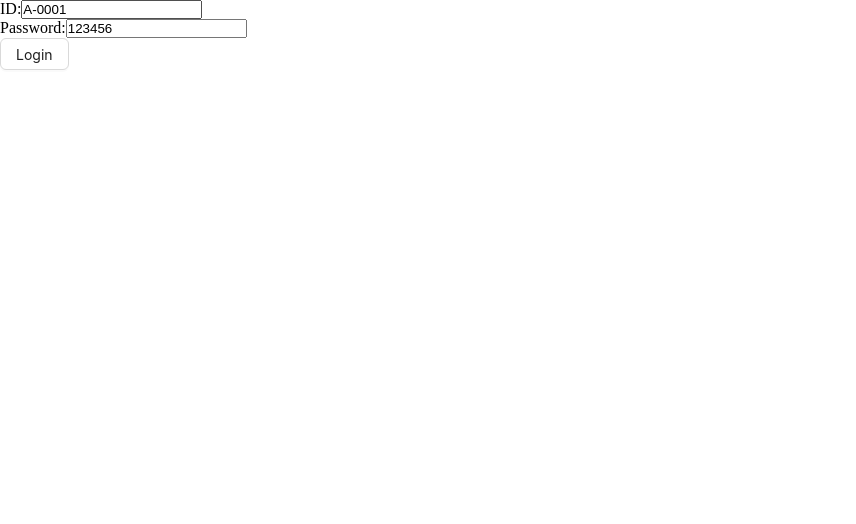
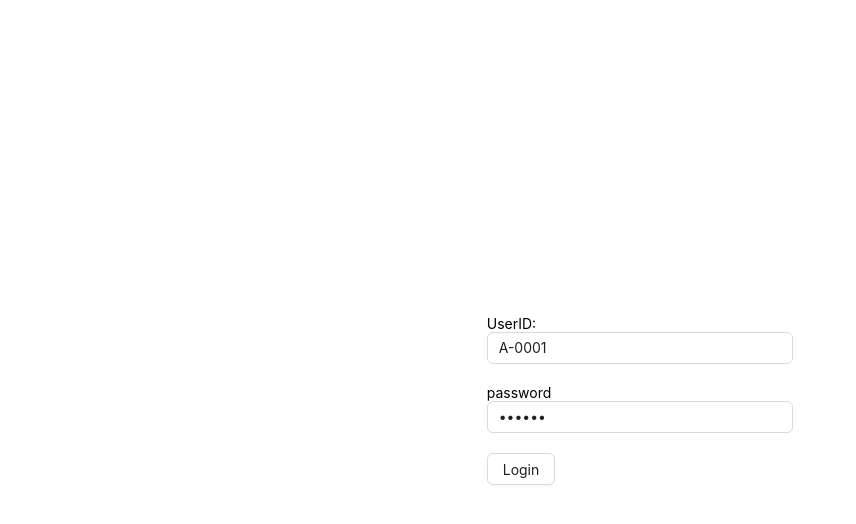
Before and after one commit to ysarafat/ph-university-forntend, a React (Vite) app: page /login in a window 1280 px wide. Shown: the top 524 px of the page, without its empty margins (0-856 px from the left). Built offline with nearby package versions, Linux system fonts and the light colour scheme.

Commit message:
reuseable form

```diff
--- /dev/null
+++ b/src/components/form/PHForm.tsx
@@ -0,0 +1,30 @@
+import { FC, ReactNode } from "react";
+import {
+  FieldValues,
+  FormProvider,
+  SubmitHandler,
+  useForm,
+} from "react-hook-form";
+type TPHFormConfig = {
+  defaultValues?: Record<string, any>;
+};
+type TPHFormProps = {
+  onSubmit: SubmitHandler<FieldValues>;
+  children: ReactNode;
+} & TPHFormConfig;
+
+const PHForm: FC<TPHFormProps> = ({ onSubmit, children, defaultValues }) => {
+  const formConfig: TPHFormConfig = {};
+  if (defaultValues) {
+    formConfig["defaultValues"] = defaultValues;
+  }
+  const methods = useForm(formConfig);
+
+  return (
+    <FormProvider {...methods}>
+      <form onSubmit={methods.handleSubmit(onSubmit)}>{children}</form>
+    </FormProvider>
+  );
+};
+
+export default PHForm;
--- /dev/null
+++ b/src/components/form/PHInput.tsx
@@ -0,0 +1,21 @@
+import { Input } from "antd";
+import { FC } from "react";
+import { Controller } from "react-hook-form";
+type TPHInput = {
+  type: string;
+  name: string;
+  label?: string;
+};
+const PHInput: FC<TPHInput> = ({ type, name, label }) => {
+  return (
+    <div style={{ marginBottom: "20px" }}>
+      <label htmlFor={name}>{label}</label>
+      <Controller
+        name={name}
+        render={({ field }) => <Input {...field} type={type} id={name} />}
+      />
+    </div>
+  );
+};
+
+export default PHInput;
--- a/src/pages/Login.tsx
+++ b/src/pages/Login.tsx
@@ -1,7 +1,9 @@
-import { Button } from "antd";
-import { FieldValues, useForm } from "react-hook-form";
+import { Button, Row } from "antd";
+import { FieldValues } from "react-hook-form";
 import { useNavigate } from "react-router-dom";
 import { toast } from "sonner";
+import PHForm from "../components/form/PHForm";
+import PHInput from "../components/form/PHInput";
 import { useLoginMutation } from "../redux/features/auth/authApi";
 import { TUser, setUser } from "../redux/features/auth/authSlice";
 import { useAppDispatch } from "../redux/hook";
@@ -11,14 +13,13 @@
   const dispatch = useAppDispatch();
   const [login] = useLoginMutation();
 
-  const { register, handleSubmit } = useForm({
-    defaultValues: {
-      userId: "A-0001",
-      password: "123456",
-    },
-  });
+  const defaultValues = {
+    userId: "A-0001",
+    password: "123456",
+  };
   const onSubmit = async (data: FieldValues) => {
     const toastId = toast.loading("Logging in");
+
     try {
       const userInfo = {
         id: data.userId,
@@ -41,25 +42,15 @@
     }
   };
   return (
-    <form onSubmit={handleSubmit(onSubmit)}>
-      <div>
-        <label htmlFor="id">ID:</label>
-        <input
-          type="text"
-          id="id"
-          {...register("userId", { required: true })}
-        />
-      </div>
-      <div>
-        <label htmlFor="password">Password:</label>
-        <input
-          type="text"
-          id="password"
-          {...register("password", { required: true })}
-        />
-      </div>
-      <Button htmlType="submit">Login</Button>
-    </form>
+    <Row justify="center" align="middle" style={{ height: "100vh" }}>
+      <PHForm onSubmit={onSubmit} defaultValues={defaultValues}>
+        <PHInput type="text" name="userId" label="UserID:" />
+
+        <PHInput type="password" name="password" label="password" />
+
+        <Button htmlType="submit">Login</Button>
+      </PHForm>
+    </Row>
   );
 };
 
```
